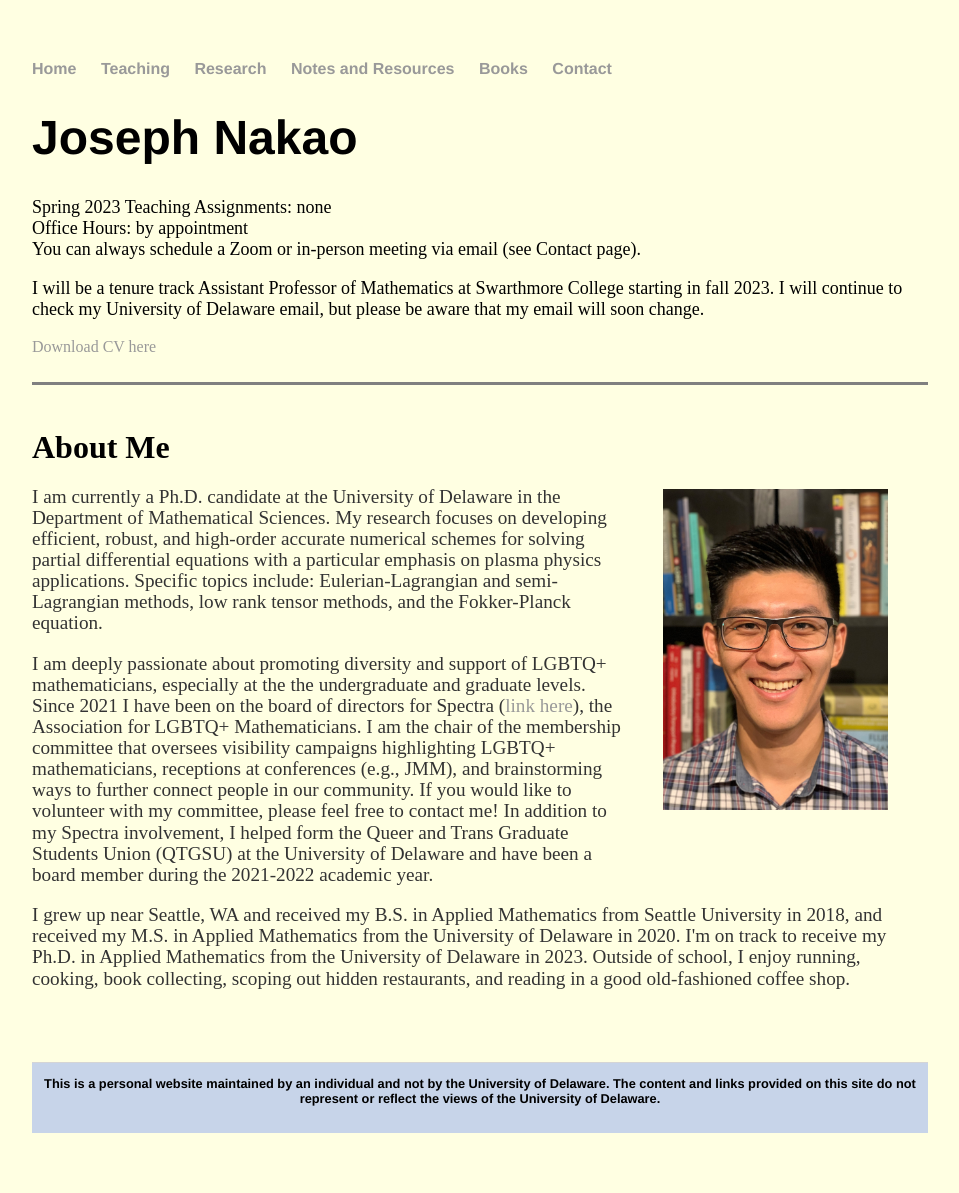
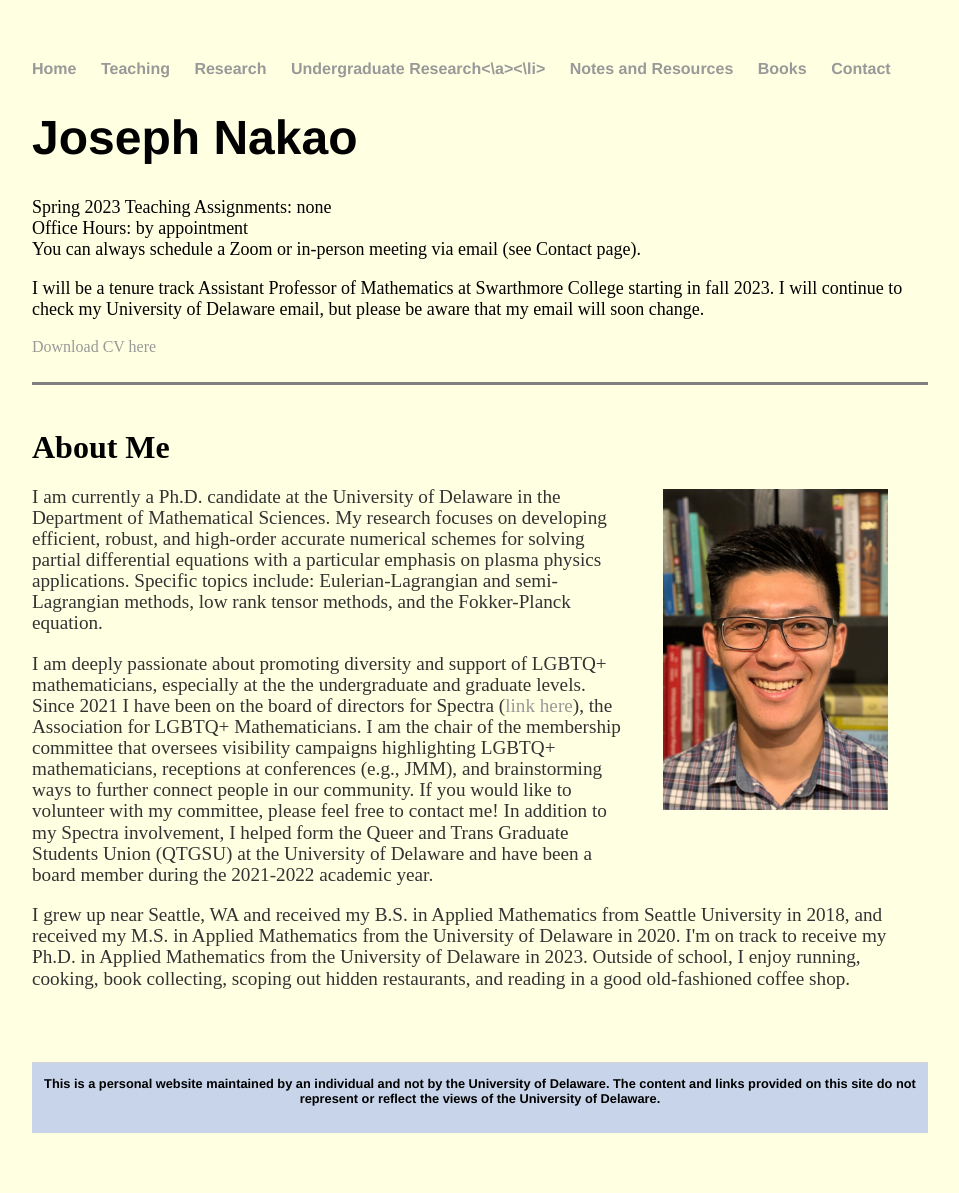
Before and after one commit to jhknakao/jhknakao.github.io, a Jekyll site: the page built from index.html, in a window 1280 px wide. Shown: the whole page, without its empty margins (160-1119 px from the left). Built offline with Jekyll 4.4.1, drawn with Linux system fonts in a browser that asks for light colours.

Commit message:
Update default.html

```diff
--- a/_layouts/default.html
+++ b/_layouts/default.html
@@ -11,6 +11,7 @@
 	        		<li><a href="/">Home</a></li>
 	        		<li><a href="/teaching">Teaching</a></li>
 				<li><a href="/research">Research</a></li>
+				<li><a href="/undergradresearch">Undergraduate Research<\a><\li>
 				<li><a href="/notes">Notes and Resources</a></li>
 				<li><a href="/books">Books</a></li>
 				<li><a href="/contact">Contact</a></li>
```
